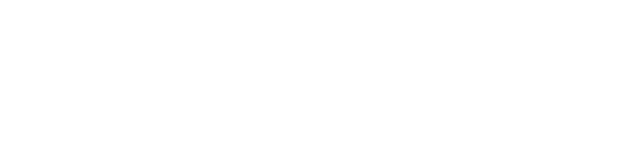
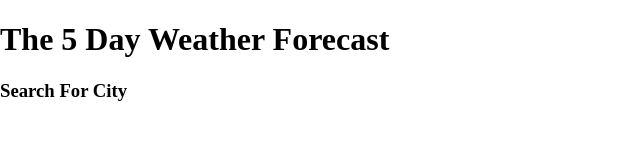
Before and after one commit to Damez21/Weather, a plain HTML site: page index.html in a window 1280 px wide. Shown: the whole page, without its empty margins (0-640 px from the left). Drawn offline with Linux system fonts and the light colour scheme.

Commit message:
started html.

```diff
--- a/index.html
+++ b/index.html
@@ -5,9 +5,23 @@
     <meta http-equiv="X-UA-Compatible" content="IE=edge">
     <meta name="viewport" content="width=device-width, initial-scale=1.0">
     <link rel="stylesheet" href="/style.css">
-    <title>Document</title>
+    <title>Weather Forecast Website</title>
+    <link rel="stylesheet" href="style.css">
 </head>
 <body>
+    <div class="header container">
+        <h1>
+            <strong>The 5 Day Weather Forecast</strong>
+        </h1>
+    </div>
+    <div class="container">
+        <div class="row">
+            <h3 class="search">
+                <strong>Search For City</strong>
+            </h3>
+
+        </div>
+    </div>
 
     <script src="java.js"></script>
 </body>
```
